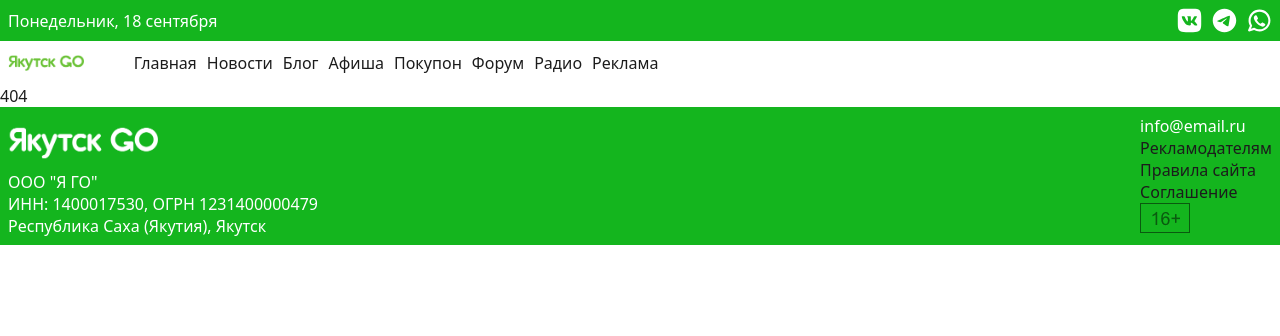
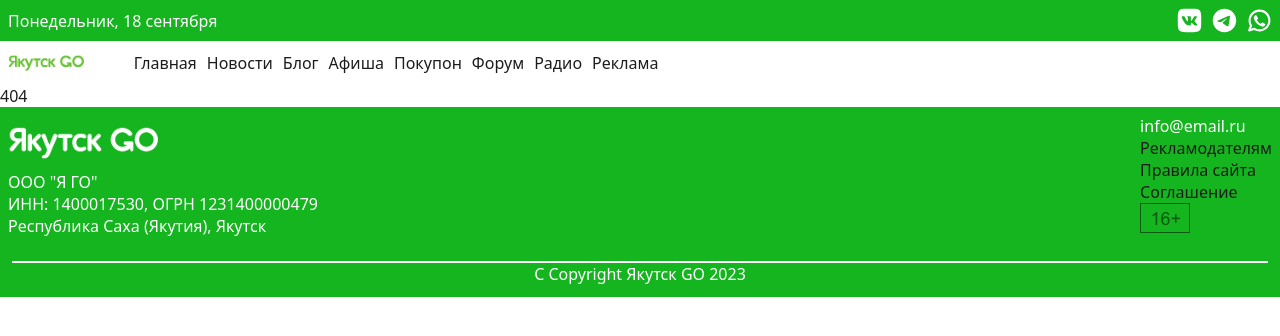
Before and after one commit to JustAlexeyDev/YakutskGO, a React (Create React App) app: page /NotFound in a window 1280 px wide. Shown: the top 336 px of the page. Built offline with nearby package versions, Linux system fonts and the light colour scheme.

Commit message:
hotfix footer

```diff
--- a/src/Assets/Css/Global.css
+++ b/src/Assets/Css/Global.css
@@ -37,7 +37,20 @@
   color: var(--white);
   padding: 8px;
   display: flex;
+  flex-direction: column;
+  gap: 20px;
+}
+.Footer-Container {
+  display: flex;
   justify-content: space-between;
+}
+hr {
+  border: 1px solid;
+}
+.Copyright-Footer {
+  text-align: center;
+  align-items: center;
+  padding: 4px;
 }
 .down {
   display: flex;
@@ -112,8 +125,8 @@
 }
 
 .calendar-date {
-  width: 30px;
-  height: 30px;
+  width: 40px;
+  height: 40px;
   border-radius: 50%;
   display: flex;
   justify-content: center;
--- a/src/Components/Footer.jsx
+++ b/src/Components/Footer.jsx
@@ -4,6 +4,7 @@
 const Footer = () => {
   return(
     <div className="Footer">
+      <div className='Footer-Container'>
         <div className='down'>
           <img width={150} src={Logo} alt='logo'/>
           <p>ООО "Я ГО"</p>
@@ -18,6 +19,12 @@
           <img width={50} src={sixteen} alt="16+" />
         </div>
       </div>
+      <div className='Copyright-Footer'>
+        <hr />
+        <span>C Copyright Якутск GO 2023</span>
+      </div>
+
+    </div>
   );
 }
 export default Footer;
```
Lines whose indentation alone changed are shown as unchanged.
